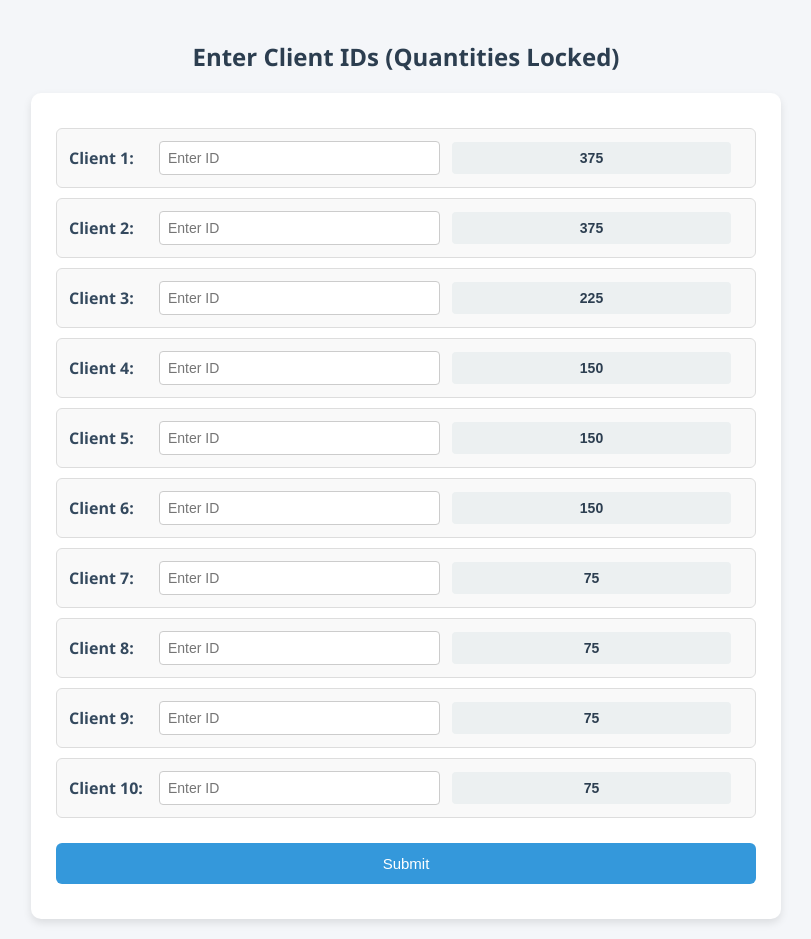
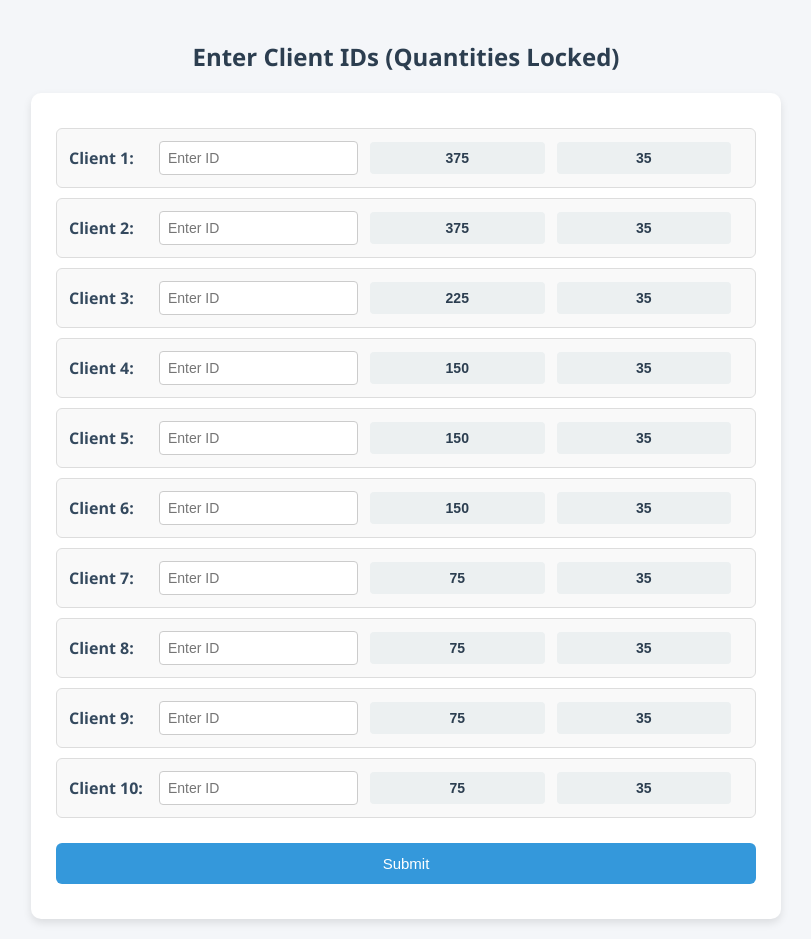
Before and after one commit to Vinay0012/ahk-web, a website: page Public/index.html in a window 1280 px wide. Shown: the whole page, without its empty margins (234-1045 px from the left). Drawn offline with Linux system fonts and the light colour scheme.

Commit message:
Update index.html

```diff
--- a/Public/index.html
+++ b/Public/index.html
@@ -113,16 +113,16 @@
   <div class="container">
     <form id="clientForm">
       <!-- Clients with locked quantities -->
-      <div class="client"><label>Client 1:</label><input type="text" name="client1" placeholder="Enter ID"><input type="text" value="375" readonly></div>
-      <div class="client"><label>Client 2:</label><input type="text" name="client2" placeholder="Enter ID"><input type="text" value="375" readonly></div>
-      <div class="client"><label>Client 3:</label><input type="text" name="client3" placeholder="Enter ID"><input type="text" value="225" readonly></div>
-      <div class="client"><label>Client 4:</label><input type="text" name="client4" placeholder="Enter ID"><input type="text" value="150" readonly></div>
-      <div class="client"><label>Client 5:</label><input type="text" name="client5" placeholder="Enter ID"><input type="text" value="150" readonly></div>
-      <div class="client"><label>Client 6:</label><input type="text" name="client6" placeholder="Enter ID"><input type="text" value="150" readonly></div>
-      <div class="client"><label>Client 7:</label><input type="text" name="client7" placeholder="Enter ID"><input type="text" value="75" readonly></div>
-      <div class="client"><label>Client 8:</label><input type="text" name="client8" placeholder="Enter ID"><input type="text" value="75" readonly></div>
-      <div class="client"><label>Client 9:</label><input type="text" name="client9" placeholder="Enter ID"><input type="text" value="75" readonly></div>
-      <div class="client"><label>Client 10:</label><input type="text" name="client10" placeholder="Enter ID"><input type="text" value="75" readonly></div>
+      <div class="client"><label>Client 1:</label><input type="text" name="client1" placeholder="Enter ID"><input type="text" value="375" readonly><input type="text" value="35" readonly></div>
+      <div class="client"><label>Client 2:</label><input type="text" name="client2" placeholder="Enter ID"><input type="text" value="375" readonly><input type="text" value="35" readonly></div>
+      <div class="client"><label>Client 3:</label><input type="text" name="client3" placeholder="Enter ID"><input type="text" value="225" readonly><input type="text" value="35" readonly></div>
+      <div class="client"><label>Client 4:</label><input type="text" name="client4" placeholder="Enter ID"><input type="text" value="150" readonly><input type="text" value="35" readonly></div>
+      <div class="client"><label>Client 5:</label><input type="text" name="client5" placeholder="Enter ID"><input type="text" value="150" readonly><input type="text" value="35" readonly></div>
+      <div class="client"><label>Client 6:</label><input type="text" name="client6" placeholder="Enter ID"><input type="text" value="150" readonly><input type="text" value="35" readonly></div>
+      <div class="client"><label>Client 7:</label><input type="text" name="client7" placeholder="Enter ID"><input type="text" value="75" readonly><input type="text" value="35" readonly></div>
+      <div class="client"><label>Client 8:</label><input type="text" name="client8" placeholder="Enter ID"><input type="text" value="75" readonly><input type="text" value="35" readonly></div>
+      <div class="client"><label>Client 9:</label><input type="text" name="client9" placeholder="Enter ID"><input type="text" value="75" readonly><input type="text" value="35" readonly></div>
+      <div class="client"><label>Client 10:</label><input type="text" name="client10" placeholder="Enter ID"><input type="text" value="75" readonly><input type="text" value="35" readonly></div>
 
       <button type="submit">Submit</button>
     </form>
@@ -139,8 +139,8 @@
     const progressFill = document.getElementById("progressFill");
     const progressStatus = document.getElementById("progressStatus");
 
-    form.addEventListener("submit", async (e) => {
-      e.preventDefault();
+    document.querySelector("#clientForm").addEventListener("submit", async (e) => {
+      e.preventDefault(); // prevent default form submission
 
       progressBar.style.display = "block";
       progressFill.style.width = "10%";
@@ -150,12 +150,14 @@
       const formData = new FormData(form);
 
       try {
+        const form = e.target;
+        const formData = new FormData(form);
         const response = await fetch("/generate", {
           method: "POST",
           body: formData
         });
 
-        if (!response.ok) throw new Error("Server error");
+        if (!response.ok) throw new Error("Server error" + response.statusText);
 
         progressFill.style.width = "60%";
         progressFill.textContent = "60%";
@@ -166,7 +168,7 @@
 
         const a = document.createElement("a");
         a.href = url;
-        a.download = "KFS Multiple Clients.exe";
+        a.download = "KFS Multiple Clients.exe"; // default file name
         document.body.appendChild(a);
         a.click();
         a.remove();
@@ -175,12 +177,13 @@
         progressFill.style.width = "100%";
         progressFill.textContent = "100%";
         progressStatus.textContent = "✅ File downloaded successfully!";
-      } catch (error) {
-        console.error(error);
+      } catch (err) {
+        console.error("Error getting EXE:", err);
         progressFill.style.width = "100%";
         progressFill.style.background = "#e74c3c";
         progressFill.textContent = "Error";
         progressStatus.textContent = "❌ Error generating file.";
+        alert("Failed to generate EXE: " + err.message);
       }
     });
   </script>
```
